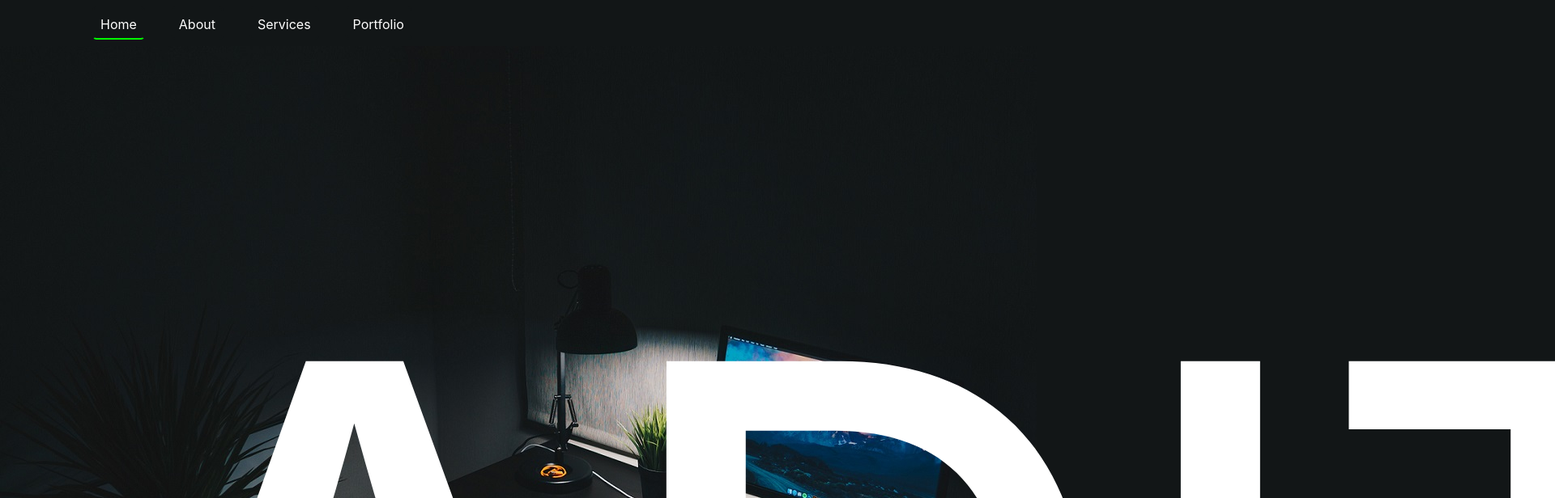
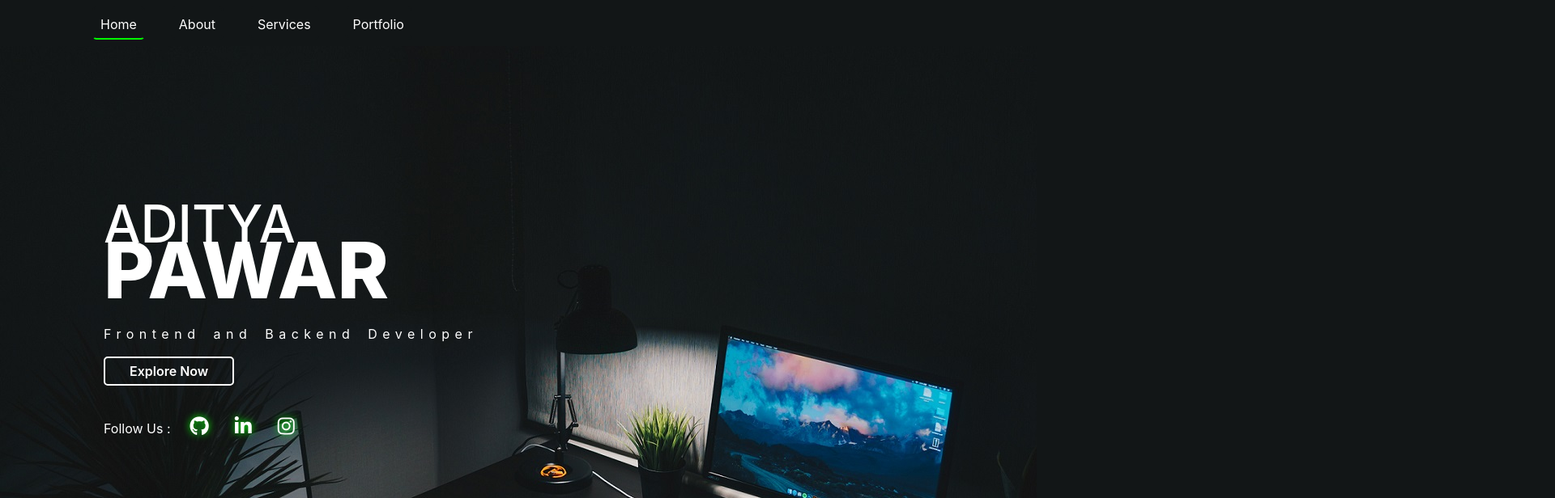
Before and after one commit to adityaPawar1999/Portfilio_, a React (Create React App) app: page / in a window 1280 px wide. Shown: the top 616 px of the page at 81% size, 1920 px wide, since content can reach past the window. Built offline with nearby package versions, Linux system fonts and the light colour scheme; a web font is replaced by a local one.

Commit message:
index.css

```diff
--- a/src/index.css
+++ b/src/index.css
@@ -77,7 +77,7 @@ left: 10%;
 }
 .fname{
   position: relative;
-  font-size: 55rem;
+  font-size: 4rem;
   color: #fff;
   font-weight: 300;
   bottom: -70px;
```
